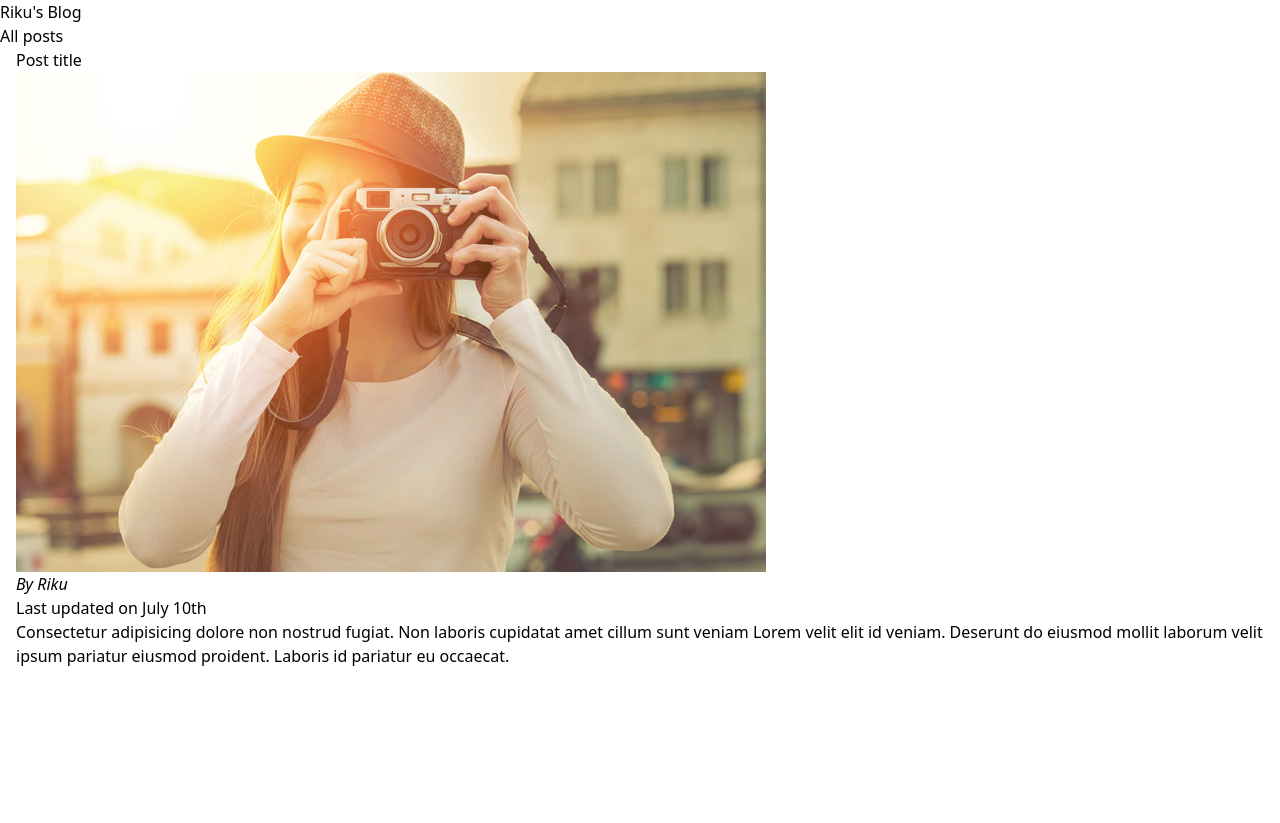
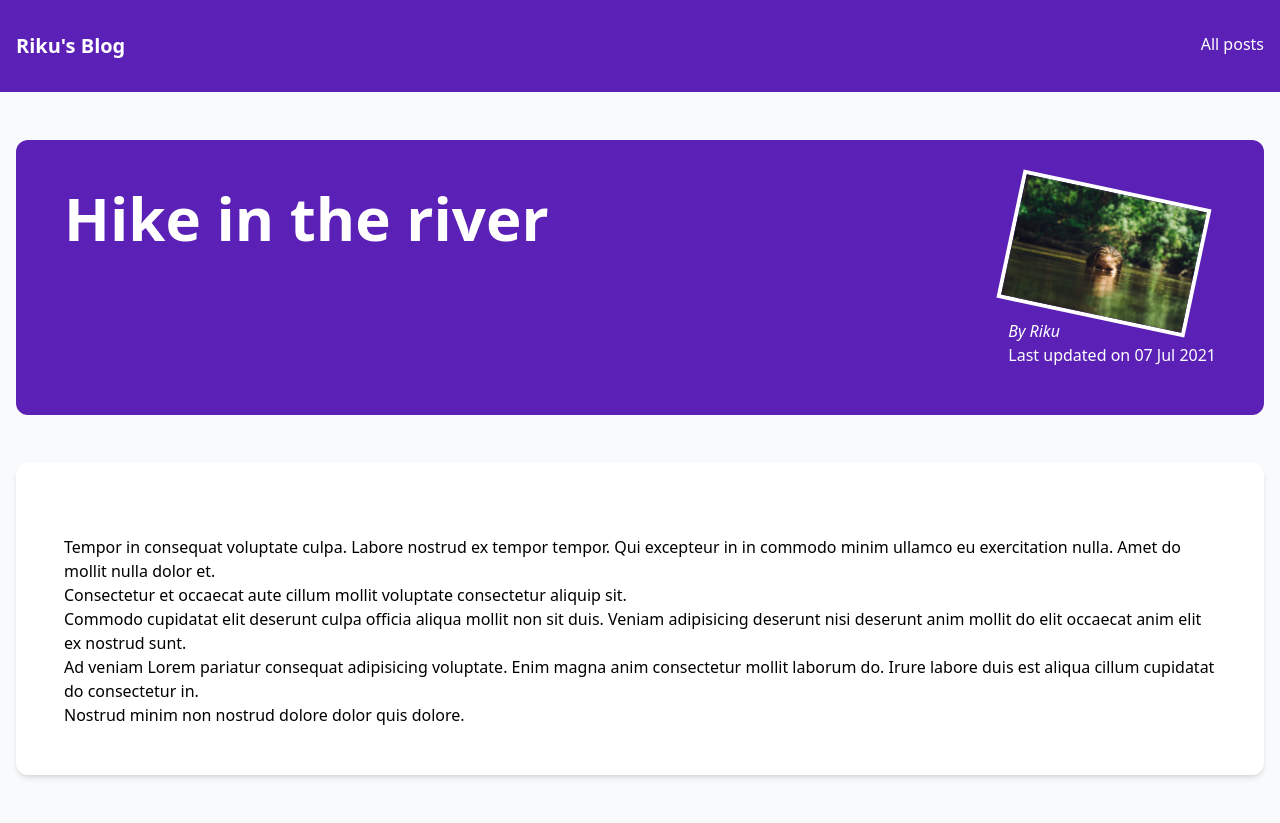
Before and after one commit to Rikstam/django-simple-blog, a Django app: page /posts/hike-in-the-river in a window 1280 px wide. Before the commit the page ends 666 px from the top, so only its background shows below. Run offline with Django 4.2, Linux system fonts and the light colour scheme; parts of the project's set-up code (start-up, migrations or seed data) failed here and were passed over; some libraries are stand-ins or nearby versions.

Commit message:
Pass dummy data from views to templates

```diff
--- a/app/blog/templates/blog/all-posts.html
+++ b/app/blog/templates/blog/all-posts.html
@@ -11,8 +11,9 @@
 <section>
     <h2>My collected posts</h2>
     <ul>
+        {% for post in posts %}
         {% include "blog/includes/post.html" %}
-        {% include "blog/includes/post.html" %}
+        {% endfor %}
     </ul>
 </section>
 {% endblock %}
--- a/app/blog/templates/blog/index.html
+++ b/app/blog/templates/blog/index.html
@@ -20,7 +20,9 @@
     <section id="latest-posts">
         <h2>Latest posts</h2>
         <ul>
-          {% include "blog/includes/post.html" %}
+            {% for post in posts %}
+                {% include "blog/includes/post.html" %}
+            {% endfor %}
         </ul>
     </section>
     <section class="about">
--- a/app/blog/templates/blog/post-detail.html
+++ b/app/blog/templates/blog/post-detail.html
@@ -3,7 +3,7 @@
 {% load static %}
 
 {% block  title %}
-    This post title
+    {{ post.title }}
 {% endblock %}
 
 {% block css_files %}
@@ -11,15 +11,21 @@
 {% endblock css_files %}
 
 {% block content %}
-<section id="summary">
-    <h2>Post title</h2>
-    <img src="{% static 'blog/images/image-1.jpg' %}" alt="post title" />
-    <address>By Riku</address>
+<section id="summary" class="flex justify-between bg-violet-800 rounded-xl px-12 py-12 mb-12">
     <div>
-        Last updated on <time>July 10th</time>
+        <h2 class="text-white text-6xl font-semibold">{{ post.title }}</h2>
+    </div>
+    <div>
+        <img src="{% static 'blog/images/'|add:post.image %}"
+             alt="post title"
+             class="w-16 md:w-32 lg:w-48 border-4 border-white rotate-12"/>
+        <address class="text-white">By {{post.author}}</address>
+        <div class="text-white">
+            Last updated on <time>{{ post.date|date:"d M Y" }}</time>
+        </div>
     </div>
 </section>
-<main>
-    <p>Consectetur adipisicing dolore non nostrud fugiat. Non laboris cupidatat amet cillum sunt veniam Lorem velit elit id veniam. Deserunt do eiusmod mollit laborum velit ipsum pariatur eiusmod proident. Laboris id pariatur eu occaecat.</p>
+<main class="bg-white rounded-xl px-12 py-12 mb-12 shadow-md">
+    <p>{{ post.content|linebreaks }}</p>
 </main>
 {% endblock %}
--- a/app/blog/views.py
+++ b/app/blog/views.py
@@ -1,16 +1,72 @@
+from datetime import date
 from django.shortcuts import render
-from django.http import Http404, HttpResponseNotFound, HttpResponseRedirect
 
 # Create your views here.
 
+posts_list = [
+    {
+        "slug": "hike-in-the-mountains",
+        "image": "image-1.jpg",
+        "author": "Riku",
+        "date": date(2021, 6, 6),
+        "title": "Hike in the mountains",
+        "excerpt": "Culpa id ex deserunt enim est aliquip. Ea sit sunt pariatur ullamco laboris nulla commodo labore exercitation Lorem ex.",
+        "content": """
+            Tempor in consequat voluptate culpa. Labore nostrud ex tempor tempor. Qui excepteur in in commodo minim ullamco eu exercitation nulla. Amet do mollit nulla dolor et.
+            Consectetur et occaecat aute cillum mollit voluptate consectetur aliquip sit.
+            Commodo cupidatat elit deserunt culpa officia aliqua mollit non sit duis. Veniam adipisicing deserunt nisi deserunt anim mollit do elit occaecat anim elit ex nostrud sunt.
+            Ad veniam Lorem pariatur consequat adipisicing voluptate. Enim magna anim consectetur mollit laborum do. Irure labore duis est aliqua cillum cupidatat do consectetur in.
+            Nostrud minim non nostrud dolore dolor quis dolore.
+        """,
+    },
+    {
+        "slug": "hike-in-the-river",
+        "image": "image-2.png",
+        "author": "Riku",
+        "date": date(2021, 7, 7),
+        "title": "Hike in the river",
+        "excerpt": "Culpa id ex deserunt enim est aliquip. Ea sit sunt pariatur ullamco laboris nulla commodo labore exercitation Lorem ex.",
+        "content": """
+            Tempor in consequat voluptate culpa. Labore nostrud ex tempor tempor. Qui excepteur in in commodo minim ullamco eu exercitation nulla. Amet do mollit nulla dolor et.
+            Consectetur et occaecat aute cillum mollit voluptate consectetur aliquip sit.
+            Commodo cupidatat elit deserunt culpa officia aliqua mollit non sit duis. Veniam adipisicing deserunt nisi deserunt anim mollit do elit occaecat anim elit ex nostrud sunt.
+            Ad veniam Lorem pariatur consequat adipisicing voluptate. Enim magna anim consectetur mollit laborum do. Irure labore duis est aliqua cillum cupidatat do consectetur in.
+            Nostrud minim non nostrud dolore dolor quis dolore.
+        """,
+    },
+    {
+        "slug": "hike-in-the-forest",
+        "image": "image-2.png",
+        "author": "Riku",
+        "date": date(2021, 8, 8),
+        "title": "Hike in the Forest",
+        "excerpt": "Culpa id ex deserunt enim est aliquip. Ea sit sunt pariatur ullamco laboris nulla commodo labore exercitation Lorem ex.",
+        "content": """
+            Tempor in consequat voluptate culpa. Labore nostrud ex tempor tempor. Qui excepteur in in commodo minim ullamco eu exercitation nulla. Amet do mollit nulla dolor et.
+            Consectetur et occaecat aute cillum mollit voluptate consectetur aliquip sit.
+            Commodo cupidatat elit deserunt culpa officia aliqua mollit non sit duis. Veniam adipisicing deserunt nisi deserunt anim mollit do elit occaecat anim elit ex nostrud sunt.
+            Ad veniam Lorem pariatur consequat adipisicing voluptate. Enim magna anim consectetur mollit laborum do. Irure labore duis est aliqua cillum cupidatat do consectetur in.
+            Nostrud minim non nostrud dolore dolor quis dolore.
+        """,
+    },
+]
+
+
+def get_date(post):
+    return post["date"]
+
 
 def index(request):
-    return render(request, "blog/index.html")
+    sorted_posts = sorted(posts_list, key=get_date)
+    latest_posts = sorted_posts[-3:]
+    return render(request, "blog/index.html", {"posts": latest_posts})
 
 
 def posts(request):
-    return render(request, "blog/all-posts.html")
+    all_posts = posts_list
+    return render(request, "blog/all-posts.html", {"posts": all_posts})
 
 
 def post_detail(request, slug):
-    return render(request, "blog/post-detail.html")
+    post = next(post for post in posts_list if post["slug"] == slug)
+    return render(request, "blog/post-detail.html", {"post": post})
--- a/app/templates/base.html
+++ b/app/templates/base.html
@@ -12,13 +12,17 @@
     {% block css_files %}
     {% endblock css_files %}
   </head>
-  <body class="">
-    <header>
-      <h1><a href="{% url 'starting-page' %}">Riku's Blog</a></h1>
-      <nav>
-          <a href="{% url 'posts-page' %}">All posts</a>
-      </nav>
+  <body class="bg-slate-50">
+    <div class="bg-violet-800 mb-12">
+    <header class="container mx-auto px-4 py-8">
+      <div class="flex justify-between">
+        <h1><a href="{% url 'starting-page' %}" class="text-white text-xl font-semibold">Riku's Blog</a></h1>
+        <nav>
+            <a href="{% url 'posts-page' %}" class="text-white">All posts</a>
+        </nav>
+      </div>
     </header>
+   </div>
     <div class="container mx-auto px-4">
       {% block content %} {% endblock %}
     </div>
```
Also changed, not shown: app/blog/templates/blog/includes/post.html (+4 -4 lines), app/templates/404.html (added, +9 -0 lines).
